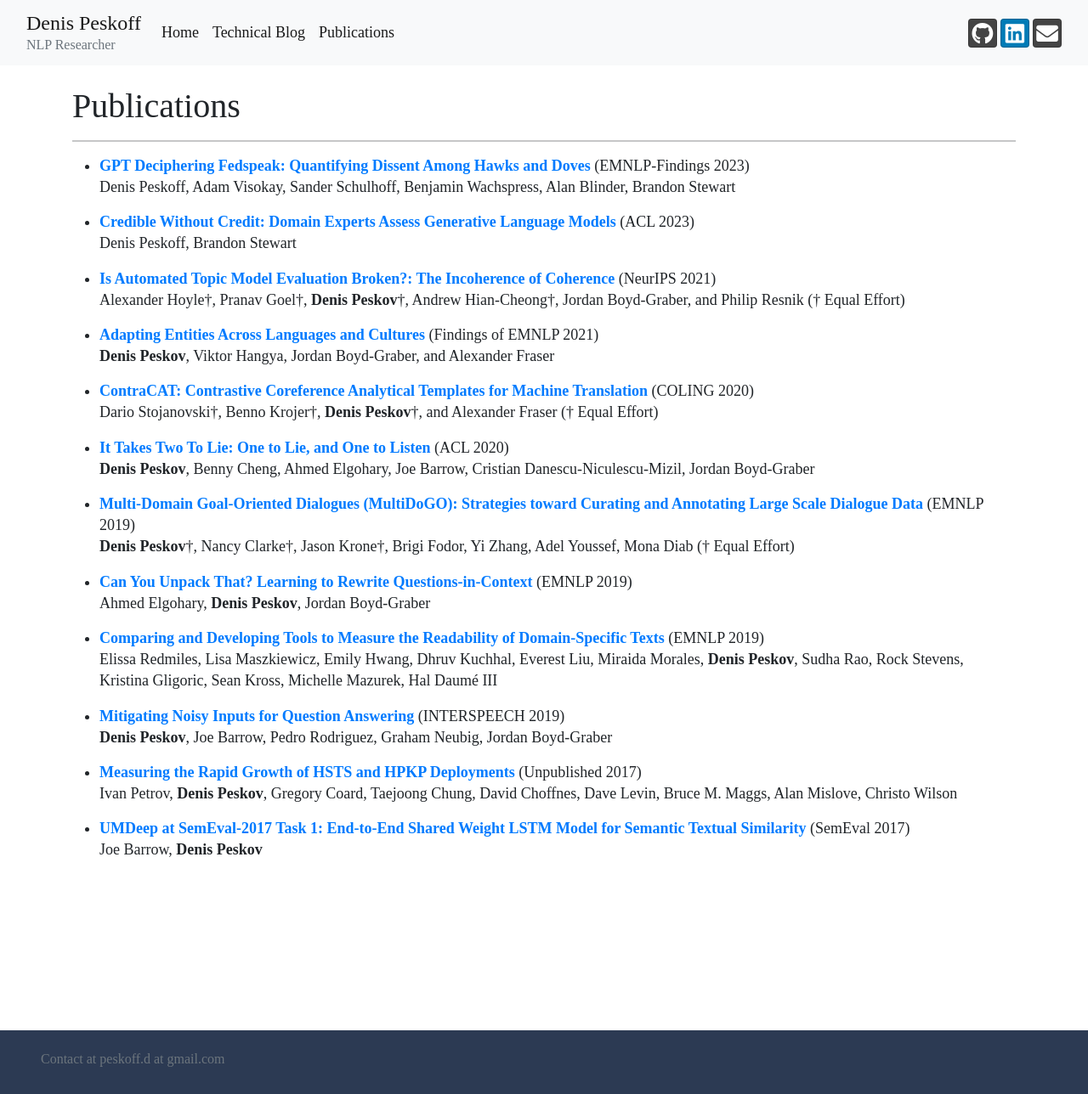
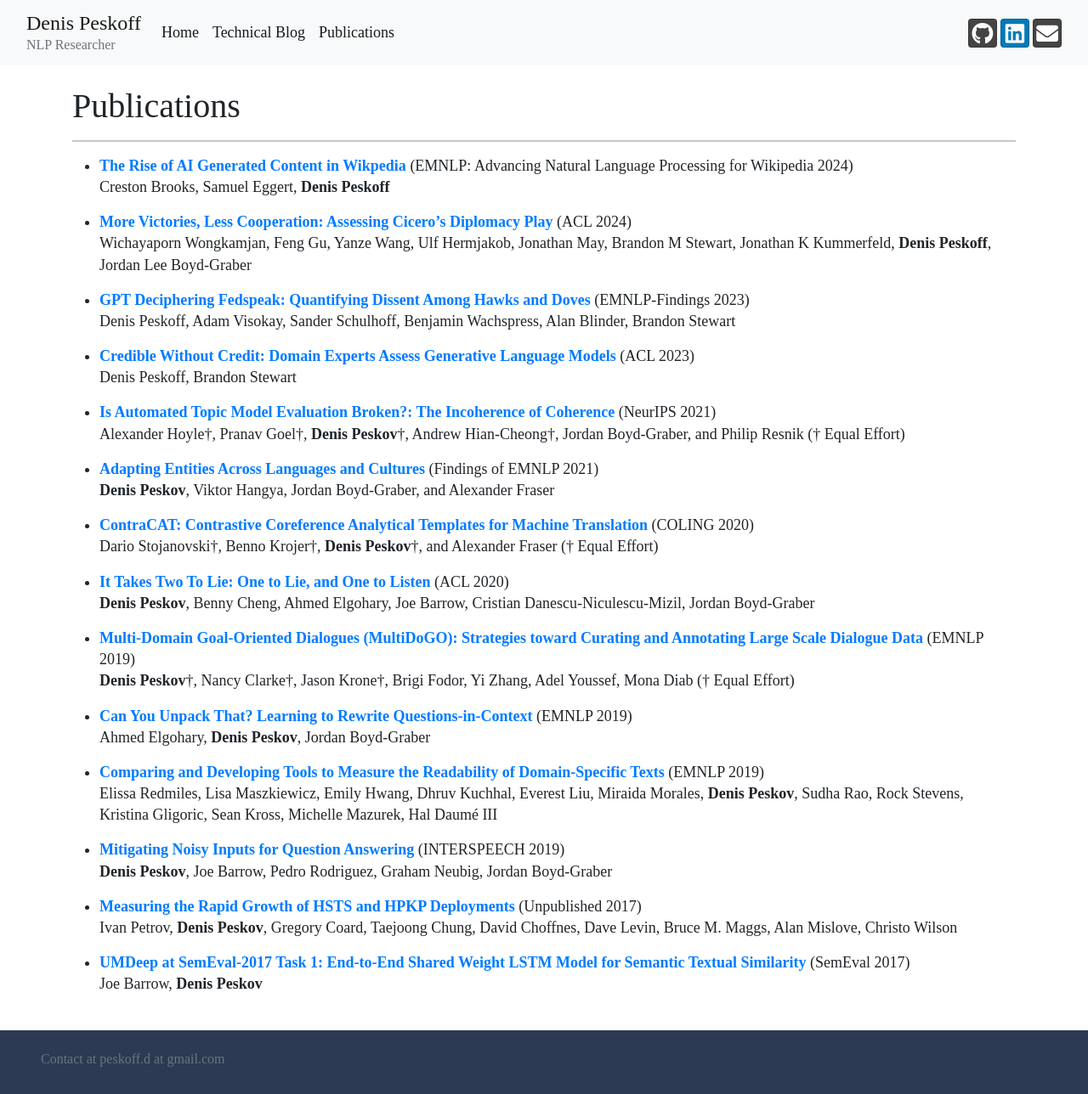
Before and after one commit to trigaten/Denis-Peskov-s-New-Website, a Jekyll site: the page built from publications.html, in a window 1280 px wide and 1288 px high. Shown: the whole window at 85% size. Built offline with Jekyll 4.4.1, drawn with Linux system fonts in a browser that asks for light colours; nearby versions of some CDN libraries.

Commit message:
Update publications.md

```diff
--- a/_includes/publications.md
+++ b/_includes/publications.md
@@ -1,3 +1,7 @@
+-  [**The Rise of AI Generated Content in Wikpedia**](https://aclanthology.org/2024.wikinlp-1.12.pdf) (EMNLP: Advancing Natural Language Processing for Wikipedia 2024) <br />  Creston Brooks, Samuel Eggert, **Denis Peskoff**
+
+-  [**More Victories, Less Cooperation: Assessing Cicero's Diplomacy Play**](https://aclanthology.org/2024.acl-long.672.pdf) (ACL 2024) <br />Wichayaporn Wongkamjan, Feng Gu, Yanze Wang, Ulf Hermjakob, Jonathan May, Brandon M Stewart, Jonathan K Kummerfeld, **Denis Peskoff**, Jordan Lee Boyd-Graber
+
 -  [**GPT Deciphering Fedspeak: Quantifying Dissent Among Hawks and Doves**](https://aclanthology.org/2023.findings-emnlp.434.pdf) (EMNLP-Findings 2023) <br />  Denis Peskoff, Adam Visokay, Sander Schulhoff, Benjamin Wachspress, Alan Blinder, Brandon Stewart
 
 -  [**Credible Without Credit: Domain Experts Assess Generative Language Models**](https://aclanthology.org/2023.acl-short.37.pdf) (ACL 2023) <br />  Denis Peskoff, Brandon Stewart
```
